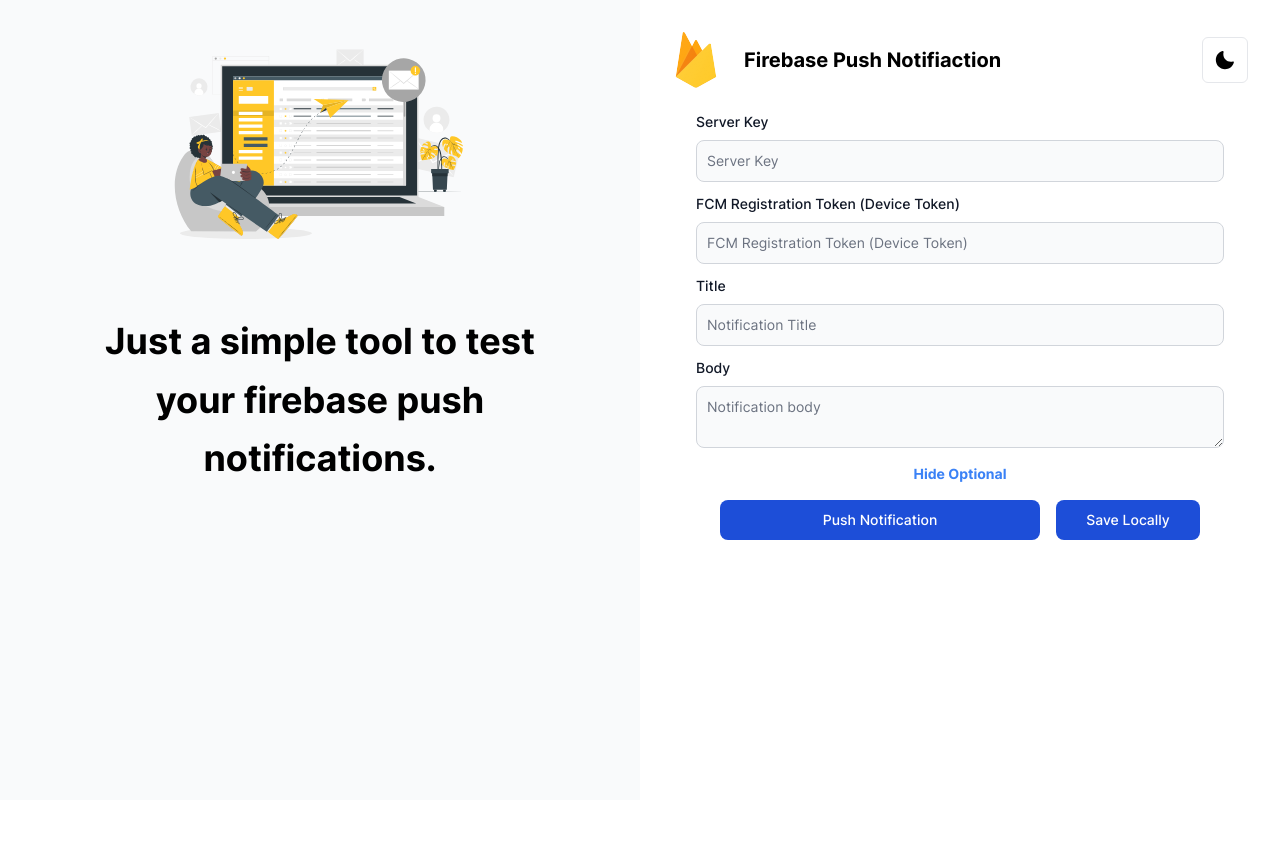
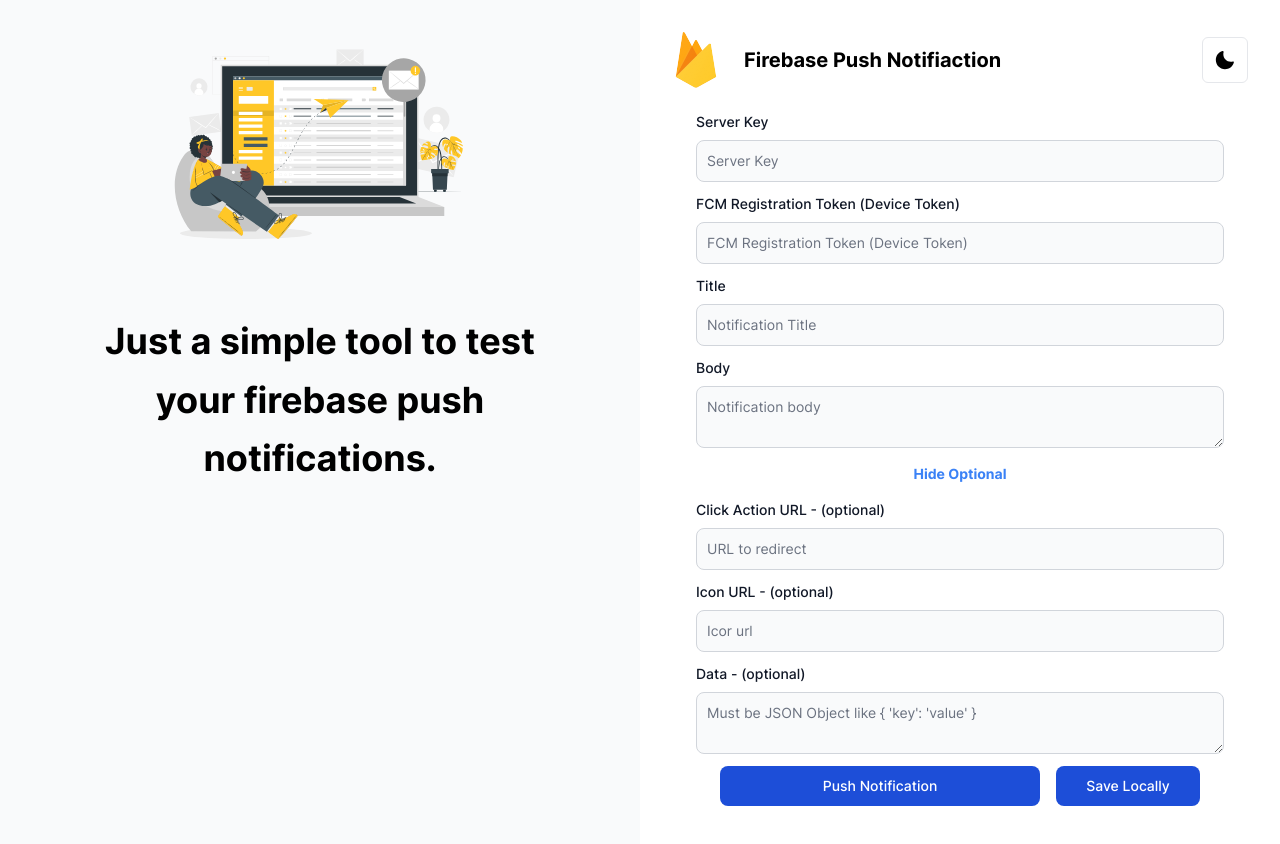
Before and after one commit to Bhagirihi/TestFcm_nextjs, a Next.js app: page / in a window 1280 px wide. Shown: the top 844 px of the page. Before the commit the page ends 800 px from the top, so only its background shows below. Built offline with nearby package versions, Linux system fonts and the light colour scheme.

Commit message:
SEO UPDATE

```diff
--- a/src/pages/_notificationfield.tsx
+++ b/src/pages/_notificationfield.tsx
@@ -2,7 +2,7 @@
 
 export default function HomePage() {
   const [query, setQuery] = useState({});
-  const [showResults, setShowResults] = useState(false);
+  const [showResults, setShowResults] = useState(true);
   const onClick = () => setShowResults(!showResults);
 
   // Update inputs value
--- a/tsconfig.json
+++ b/tsconfig.json
@@ -20,7 +20,7 @@
     },
     "incremental": true
   },
-  "include": ["next-env.d.ts", "**/*.ts", "**/*.tsx"],
+  "include": ["next-env.d.ts", "**/*.ts", "**/*.tsx", "src/pages/sitemap.xml.js"],
   "exclude": ["node_modules"],
   "moduleResolution": ["node_modules", ".next", "node"]
 }
```
